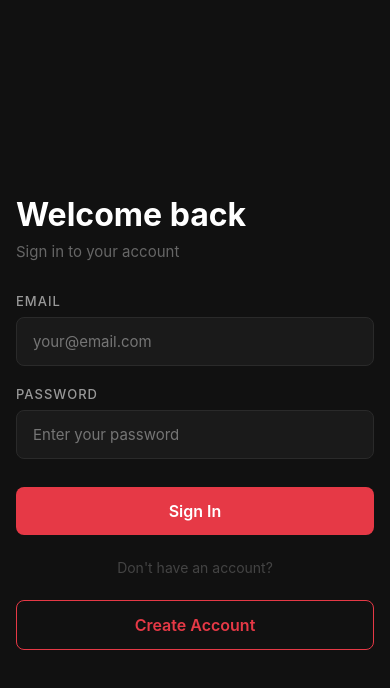
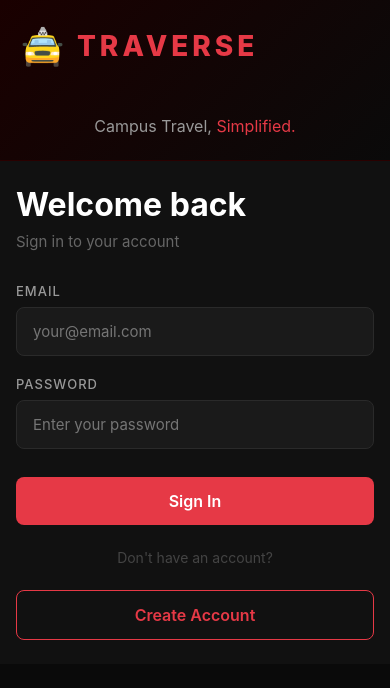
Before and after one commit to 1801-abhra/traverse-client, a React (Create React App) app in the folder client/: page /login in a window 390 px wide. Shown: the top 688 px of the page. Built offline with nearby package versions, Linux system fonts and the light colour scheme.

Commit message:
Add mobile header for register page

```diff
--- a/client/src/pages/Login.js
+++ b/client/src/pages/Login.js
@@ -31,16 +31,30 @@ function Login() {
 
   return (
     <div style={styles.container}>
-      <div style={styles.leftPanel}>
-        <div style={styles.brandSection}>
+      {/* Mobile Header - shows only on mobile */}
+      {window.innerWidth <= 768 && (
+        <div style={styles.mobileHeader}>
           <div style={styles.logo}>
             <span style={styles.logoIcon}>🚖</span>
             <span style={styles.logoText}>TRAVERSE</span>
           </div>
-          <h1 style={styles.tagline}>Campus Travel,<br /><span style={styles.red}>Simplified.</span></h1>
-          <p style={styles.subTagline}>Safe, fast and affordable rides for university students</p>
+          <p style={styles.mobileTagline}>Campus Travel, <span style={styles.red}>Simplified.</span></p>
         </div>
-      </div>
+      )}
+
+      {/* Desktop Left Panel */}
+      {window.innerWidth > 768 && (
+        <div style={styles.leftPanel}>
+          <div style={styles.brandSection}>
+            <div style={styles.logo}>
+              <span style={styles.logoIcon}>🚖</span>
+              <span style={styles.logoText}>TRAVERSE</span>
+            </div>
+            <h1 style={styles.tagline}>Campus Travel,<br /><span style={styles.red}>Simplified.</span></h1>
+            <p style={styles.subTagline}>Safe, fast and affordable rides for university students</p>
+          </div>
+        </div>
+      )}
 
       <div style={styles.rightPanel}>
         <div style={styles.card}>
@@ -78,11 +92,7 @@ function Login() {
               />
             </div>
 
-            <button
-              style={loading ? styles.buttonLoading : styles.button}
-              type='submit'
-              disabled={loading}
-            >
+            <button style={loading ? styles.buttonLoading : styles.button} type='submit' disabled={loading}>
               {loading ? 'Signing in...' : 'Sign In'}
             </button>
           </form>
@@ -99,11 +109,11 @@ function Login() {
     </div>
   );
 }
-
 const styles = {
   container: {
     minHeight: '100vh',
     display: 'flex',
+    flexDirection: window.innerWidth <= 768 ? 'column' : 'row',
     background: '#0a0a0a',
     color: 'white',
   },
@@ -152,11 +162,11 @@ const styles = {
   rightPanel: {
     width: window.innerWidth <= 768 ? '100%' : '480px',
     display: 'flex',
-    alignItems: 'center',
+    alignItems: window.innerWidth <= 768 ? 'flex-start' : 'center',
     justifyContent: 'center',
     padding: window.innerWidth <= 768 ? '24px 16px' : '40px',
     background: '#111',
-    minHeight: '100vh'
+    minHeight: window.innerWidth <= 768 ? 'auto' : '100vh'
   },
   card: {
     width: '100%',
@@ -235,6 +245,17 @@ const styles = {
     margin: '24px 0',
     fontSize: '14px'
   },
+  mobileHeader: {
+    background: 'linear-gradient(135deg, #1a0000 0%, #0a0a0a 100%)',
+    padding: '24px 20px',
+    borderBottom: '1px solid #2a0000',
+    textAlign: 'center'
+  },
+  mobileTagline: {
+    fontSize: '16px',
+    color: '#999',
+    marginTop: '8px'
+  },
   registerBtn: {
     display: 'block',
     width: '100%',
--- a/client/src/pages/Register.js
+++ b/client/src/pages/Register.js
@@ -45,6 +45,16 @@ function Register() {
 
   return (
     <div style={styles.container}>
+      {window.innerWidth <= 768 && (
+        <div style={styles.mobileHeader}>
+          <div style={styles.logo}>
+            <span style={styles.logoIcon}>🚖</span>
+            <span style={styles.logoText}>TRAVERSE</span>
+          </div>
+          <p style={styles.mobileTagline}>Join the <span style={styles.red}>Community.</span></p>
+        </div>
+      )}
+      {window.innerWidth > 768 && (
         <div style={styles.leftPanel}>
           <div style={styles.brandSection}>
             <div style={styles.logo}>
@@ -61,7 +71,7 @@ function Register() {
             </div>
           </div>
         </div>
-
+      )}
       <div style={styles.rightPanel}>
         <div style={styles.card}>
           <h2 style={styles.title}>Create Account</h2>
@@ -233,7 +243,13 @@ function Register() {
 }
 
 const styles = {
-  container: { minHeight: '100vh', display: 'flex', background: '#0a0a0a', color: 'white' },
+  container: {
+    minHeight: '100vh',
+    display: 'flex',
+    flexDirection: window.innerWidth <= 768 ? 'column' : 'row',
+    background: '#0a0a0a',
+    color: 'white'
+  },
   leftPanel: {
     flex: 1,
     background: 'linear-gradient(135deg, #1a0000 0%, #0a0a0a 50%, #1a0000 100%)',
@@ -255,12 +271,12 @@ const styles = {
   rightPanel: {
     width: window.innerWidth <= 768 ? '100%' : '520px',
     display: 'flex',
-    alignItems: 'center',
+    alignItems: window.innerWidth <= 768 ? 'flex-start' : 'center',
     justifyContent: 'center',
     padding: window.innerWidth <= 768 ? '24px 16px' : '40px',
     background: '#111',
     overflowY: 'auto',
-    minHeight: '100vh'
+    minHeight: window.innerWidth <= 768 ? 'auto' : '100vh'
   },
   card: { width: '100%', maxWidth: '420px', paddingTop: '20px', paddingBottom: '20px' },
   title: { fontSize: '32px', fontWeight: '700', marginBottom: '8px', color: 'white' },
@@ -302,6 +318,17 @@ const styles = {
     border: 'none', borderRadius: '8px', fontSize: '16px',
     fontWeight: '600', cursor: 'not-allowed', marginTop: '8px'
   },
+  mobileHeader: {
+    background: 'linear-gradient(135deg, #1a0000 0%, #0a0a0a 100%)',
+    padding: '24px 20px',
+    borderBottom: '1px solid #2a0000',
+    textAlign: 'center'
+  },
+  mobileTagline: {
+    fontSize: '16px',
+    color: '#999',
+    marginTop: '8px'
+  },
   divider: { textAlign: 'center', color: '#444', margin: '24px 0', fontSize: '14px' },
   loginBtn: {
     display: 'block', width: '100%', padding: '14px', background: 'transparent',
```
Lines whose indentation alone changed are shown as unchanged.
